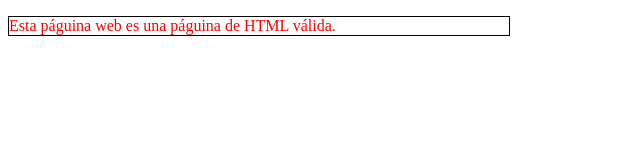
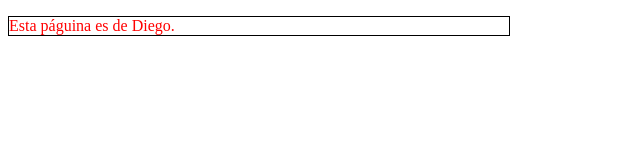
Before and after one commit to Dieg0Sanchez/HLC_DSK, a plain HTML site: page index.html in a window 1280 px wide. Shown: the whole page, without its empty margins (0-640 px from the left). Drawn offline with Linux system fonts and the light colour scheme.

Commit message:
modifico index,html

```diff
--- a/index.html
+++ b/index.html
@@ -7,6 +7,6 @@
     <link rel="stylesheet" href="style.css">
 </head>
 <body>
-    <p>Esta páguina web es una páguina de HTML válida.</p>
+    <p>Esta páguina es de Diego.</p>
 </body>
 </html>
```
